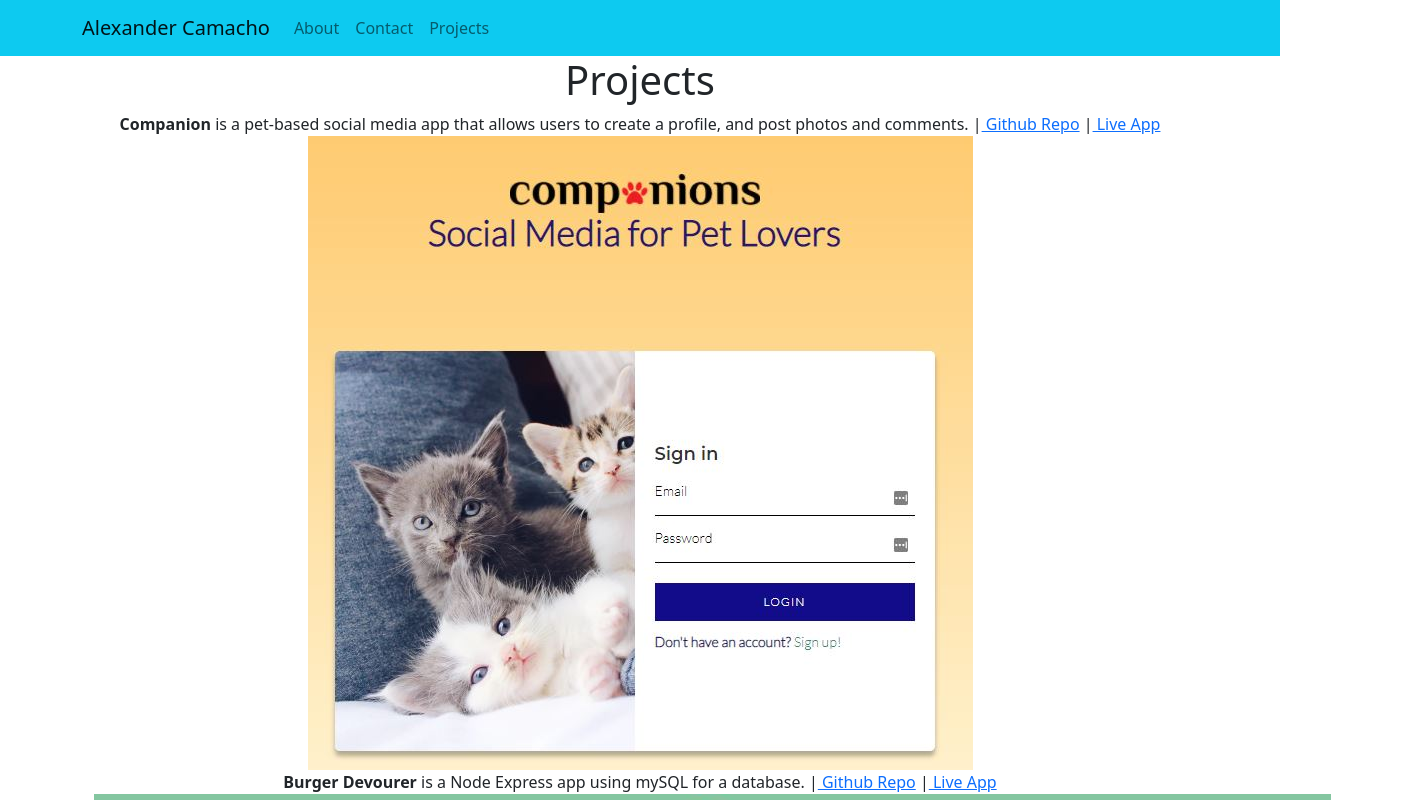
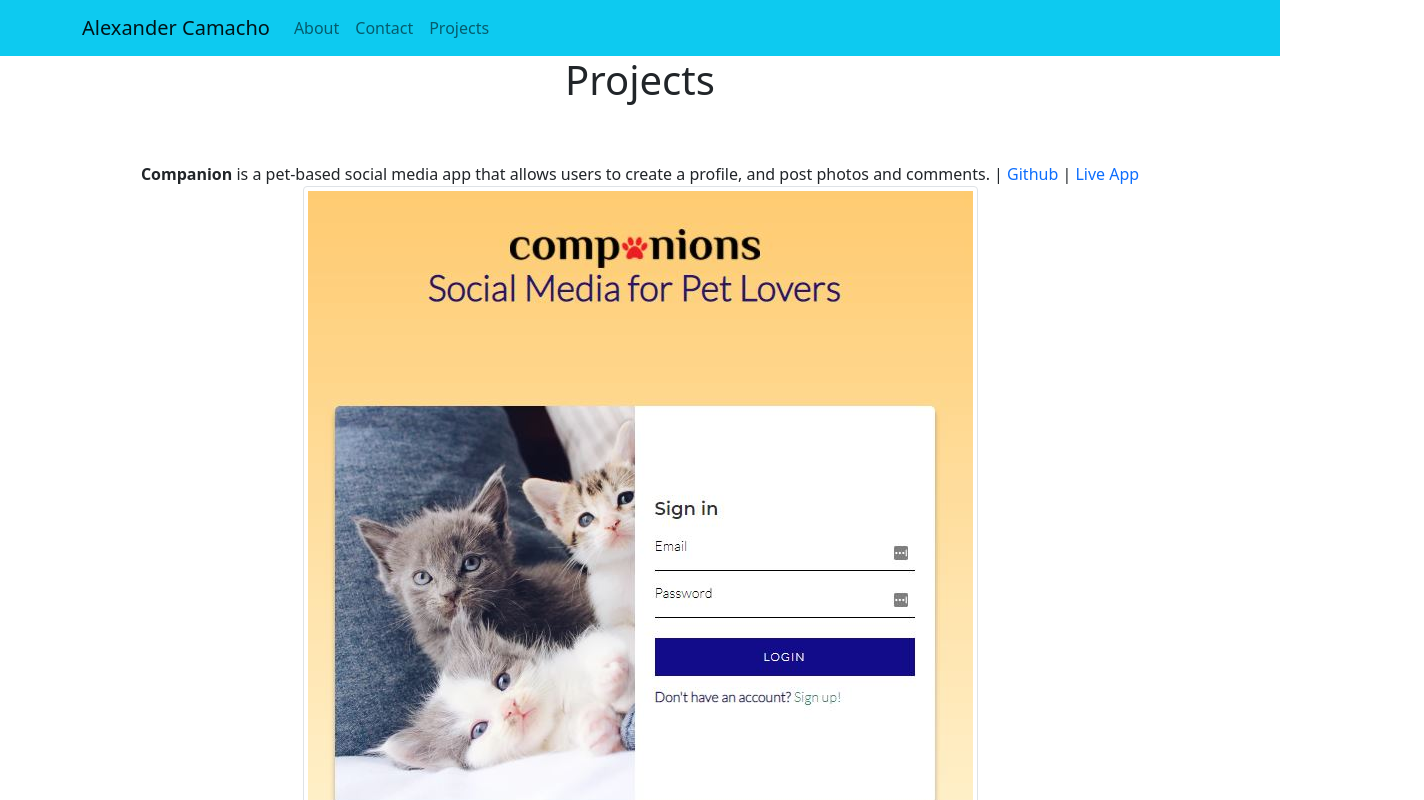
Before and after one commit to alexander-camacho/react-portfolio, a React (Create React App) app: page /projects in a window 1280 px wide. Shown: the top 800 px of the page, 1424 px wide, since content can reach past the window. Built offline with nearby package versions, Linux system fonts and the light colour scheme.

Commit message:
hyperlink styling

```diff
--- a/src/components/Project/index.js
+++ b/src/components/Project/index.js
@@ -1,16 +1,17 @@
 import React from "react"
+import "./style.css"
 
 const Project = (props) => {
     return (
-        <div>
+        <div className="container-fluid">
             {props.data.map((value, index) => {
 
                 return (
-                    <div className="text-center container-sm" key={index}>
+                    <div className="text-center" key={index}>
                         <b>{value.title}</b> {value.description} |
-                        <a href={value.code}> Github Repo</a> |
-                        <a href={value.live}> Live App
-                        <img className="portfolio-img" src={value.image} alt="" /></a>
+                        <a className="link" href={value.code}> Github</a> |
+                        <a className="link" href={value.live}> Live App
+                        <img className="img-thumbnail" src={value.image}  alt="app screenshot" /></a>
                     </div>
                 )
             })
--- /dev/null
+++ b/src/components/Project/style.css
@@ -0,0 +1,3 @@
+.link {
+    text-decoration: none;
+}
```
